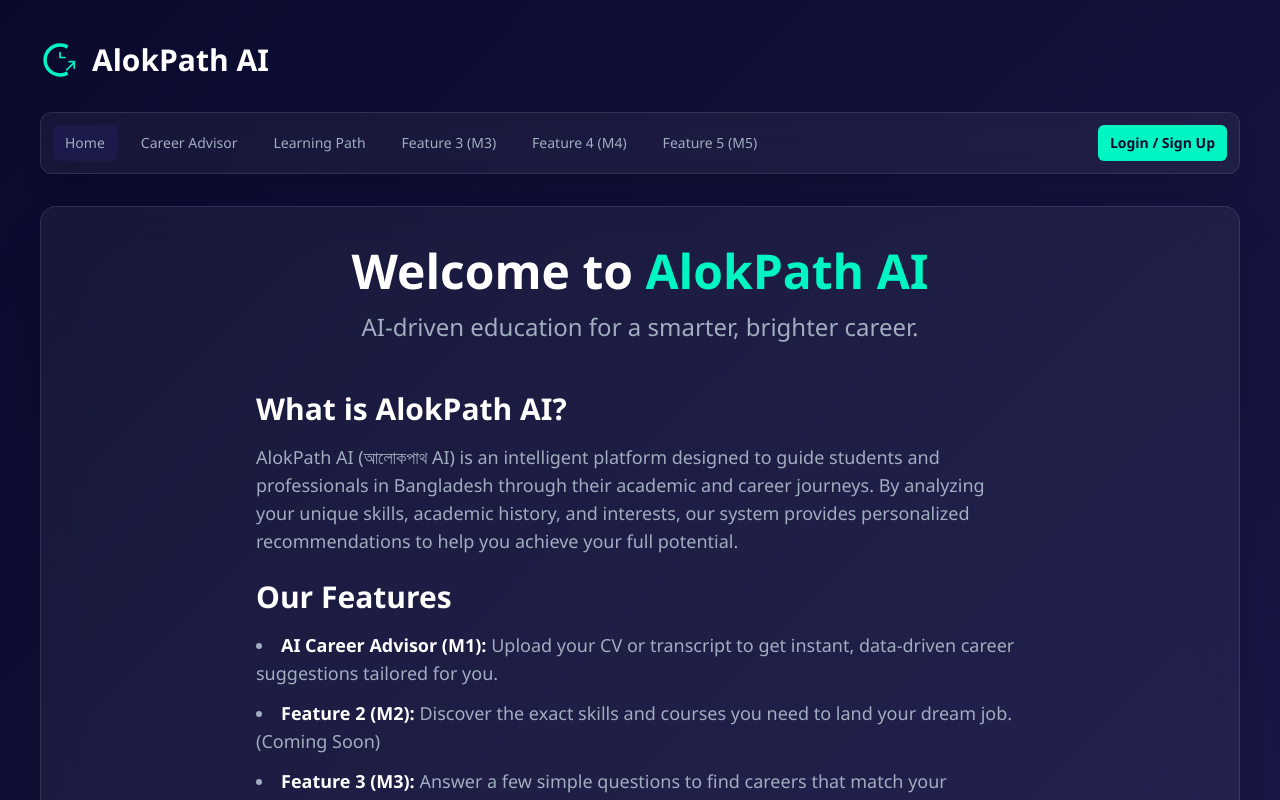
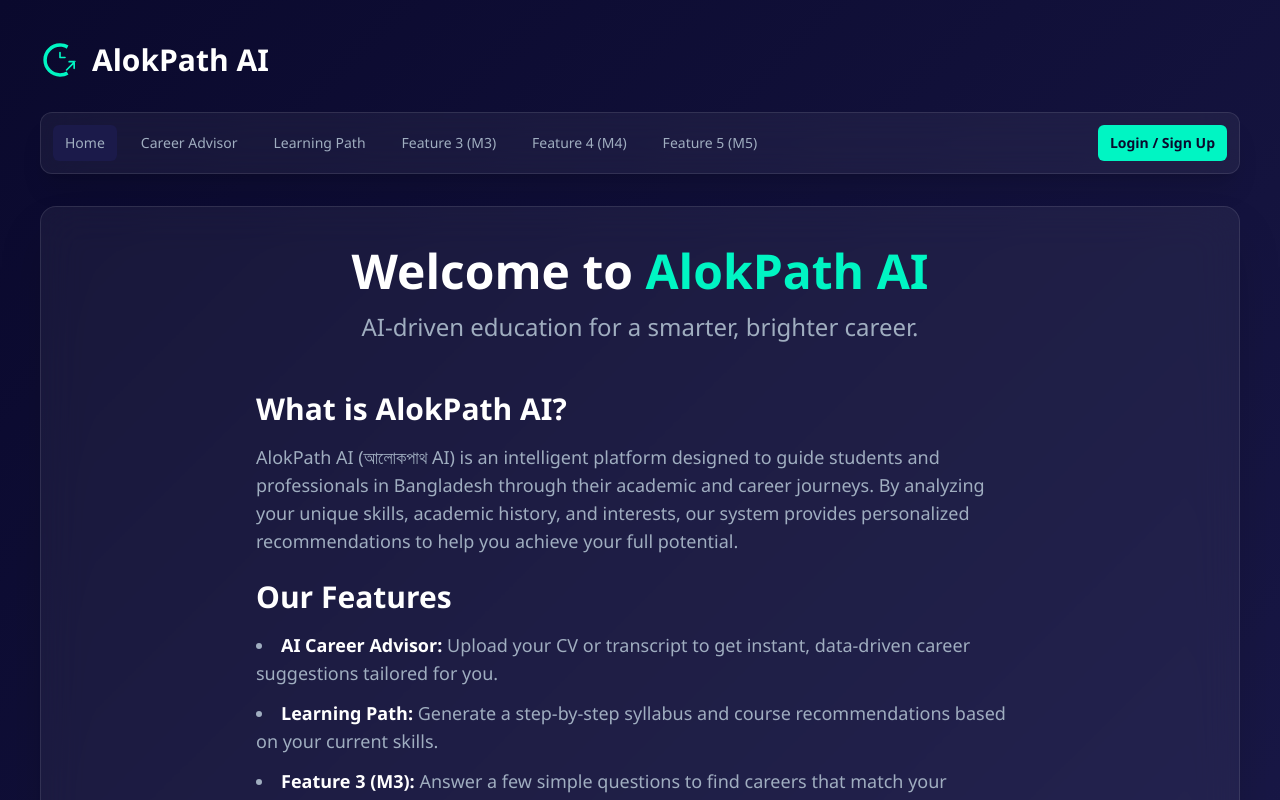
Before and after one commit to witch3rX/AlokPath-AI-Main, a React (Create React App) app in the folder client/: page / in a window 1280 px wide. Shown: the top 800 px of the page. Built offline with nearby package versions, Linux system fonts and the light colour scheme.

Commit message:
Update feature descriptions on HomePage

```diff
--- a/client/src/pages/HomePage.js
+++ b/client/src/pages/HomePage.js
@@ -20,10 +20,10 @@ export default function HomePage() {
         <h2 className="text-3xl font-semibold text-white mb-4">Our Features</h2>
         <ul className="list-disc list-inside text-text-secondary text-lg space-y-3">
           <li>
-            <span className="font-semibold text-white">AI Career Advisor (M1):</span> Upload your CV or transcript to get instant, data-driven career suggestions tailored for you.
+            <span className="font-semibold text-white">AI Career Advisor:</span> Upload your CV or transcript to get instant, data-driven career suggestions tailored for you.
           </li>
           <li>
-            <span className="font-semibold text-white">Feature 2 (M2):</span> Discover the exact skills and courses you need to land your dream job. (Coming Soon)
+            <span className="font-semibold text-white">Learning Path:</span> Generate a step-by-step syllabus and course recommendations based on your current skills.
           </li>
           <li>
             <span className="font-semibold text-white">Feature 3 (M3):</span> Answer a few simple questions to find careers that match your personality. (Coming Soon)
```
